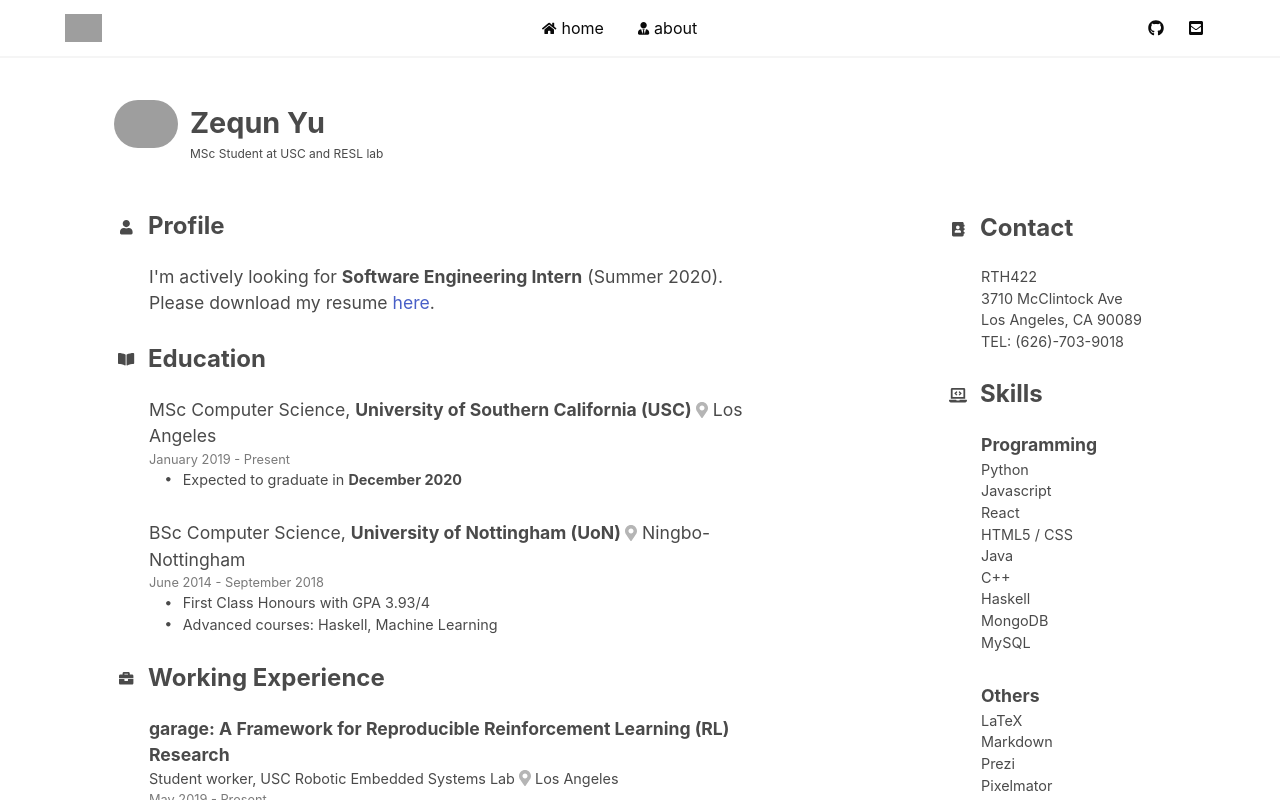
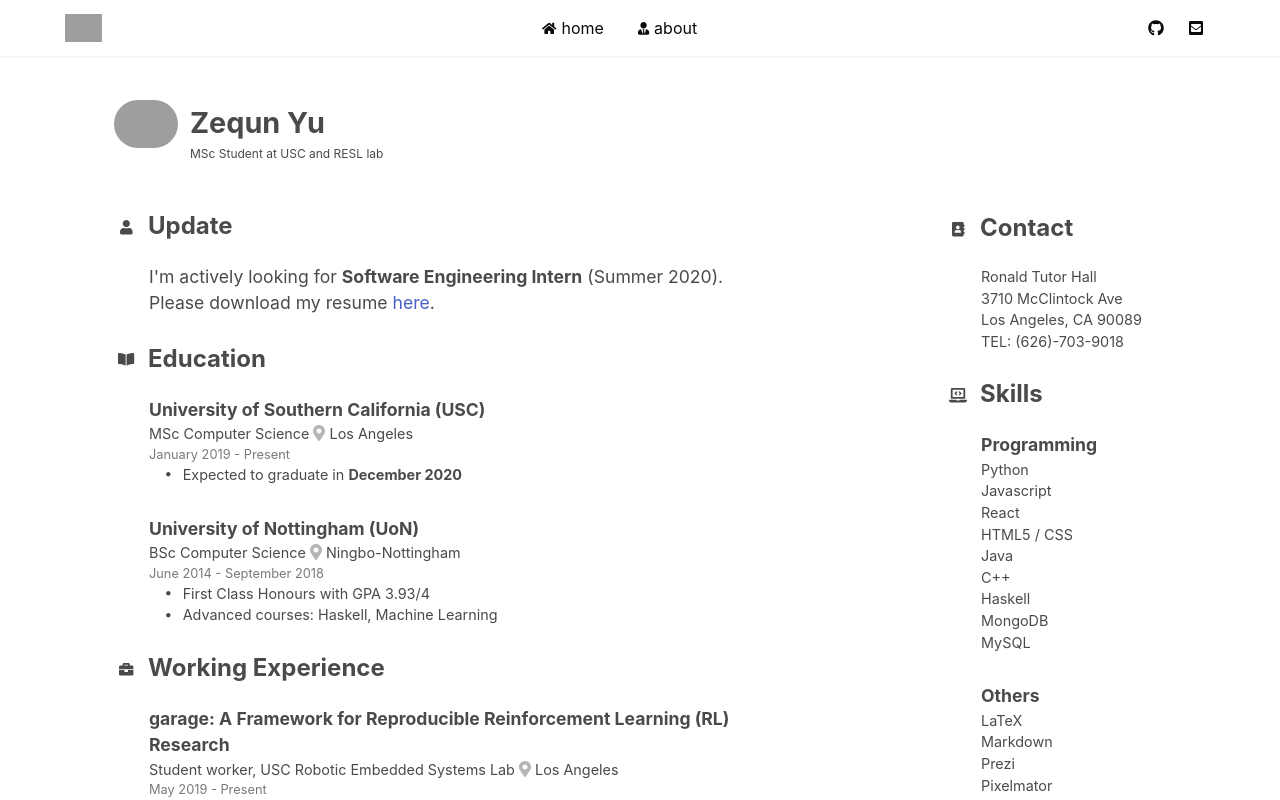
Before and after one commit to zequnyu/zequnyu.com, a Next.js app in the folder zequnyu/: page /about in a window 1280 px wide. Shown: the top 800 px of the page. Built offline with nearby package versions, Linux system fonts and the light colour scheme; grey boxes are pictures that could not be loaded; a web font is replaced by a local one.

Commit message:
Reorder /about education

```diff
--- a/zequnyu/pages/about.js
+++ b/zequnyu/pages/about.js
@@ -39,7 +39,7 @@ function About() {
                                     </div>
                                 </div>
                             </div>
-                            {/*Profile*/}
+                            {/*Update*/}
                             <div className="level">
                                 <div className="cv-section">
                                     <div className="cv-section-title">
@@ -47,7 +47,7 @@ function About() {
                                             <FontAwesomeIcon icon={faUser} />
                                         </span>
                                         <span className="cv-section-subtitle-text">
-                                            Profile
+                                            Update
                                         </span>
                                     </div>
                                     <div className="cv-section-content">
@@ -73,9 +73,12 @@ function About() {
                                     <div className="cv-section-content">
                                         {/*Education 1*/}
                                         <div className="cv-section-content-record">
-                                            <div className="cv-section-content-record-title">
-                                                MSc Computer Science, <span id="text-bold">
-                                                University of Southern California (USC) </span>
+                                            <div className="cv-section-content-record-title" id="text-bold">
+                                                University of Southern California (USC)
+                                            </div>
+                                            <div className="cv-section-content-record-main"
+                                                 id="left-align">
+                                                MSc Computer Science&nbsp;
                                                 <FontAwesomeIcon
                                                     icon={faMapMarkerAlt}
                                                     id="icon-location"
@@ -91,9 +94,12 @@ function About() {
                                         </div>
                                         {/*Education 2*/}
                                         <div className="cv-section-content-record" id="cv-section-content-record-last">
-                                            <div className="cv-section-content-record-title">
-                                                BSc Computer Science, <span id="text-bold">
-                                                University of Nottingham (UoN) </span>
+                                            <div className="cv-section-content-record-title" id="text-bold">
+                                                University of Nottingham (UoN)
+                                            </div>
+                                            <div className="cv-section-content-record-main"
+                                                 id="left-align">
+                                                BSc Computer Science&nbsp;
                                                 <FontAwesomeIcon
                                                     icon={faMapMarkerAlt}
                                                     id="icon-location"
@@ -334,7 +340,7 @@ function About() {
                                             </div>
                                         </div>
                                         {/*Project 3*/}
-                                        <div className="cv-section-content-record">
+                                        <div className="cv-section-content-record" id="cv-section-content-record-last">
                                             <div className="cv-section-content-record-title" id="text-bold">
                                                 Travel Dashboard
                                             </div>
@@ -386,7 +392,7 @@ function About() {
                                     </div>
                                     <div className="cv-section-content">
                                         <div className="cv-section-content-record-main" id="left-align">
-                                            RTH422 <br />
+                                            Ronald Tutor Hall <br />
                                             3710 McClintock Ave <br />
                                             Los Angeles, CA 90089 <br />
                                             TEL: (626)-703-9018
```
